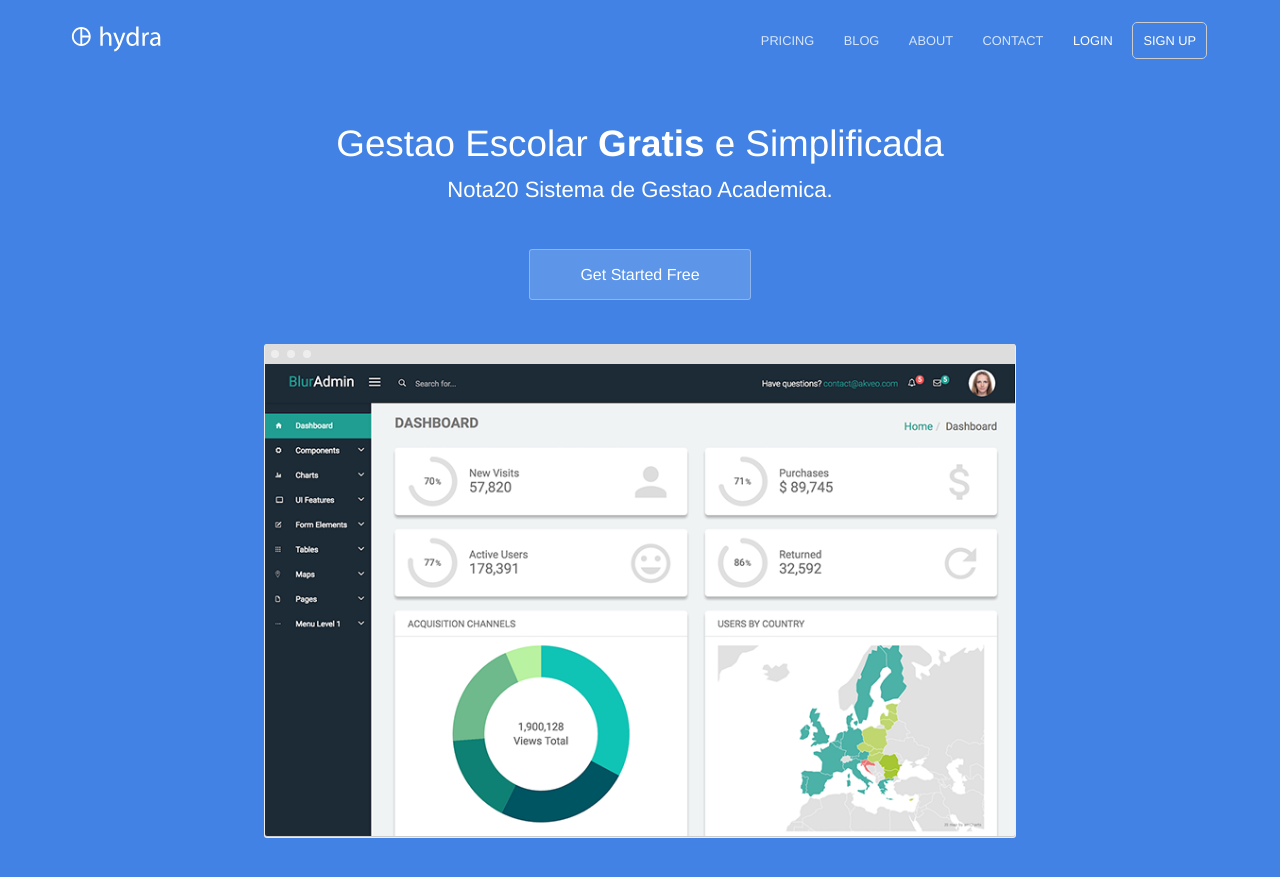
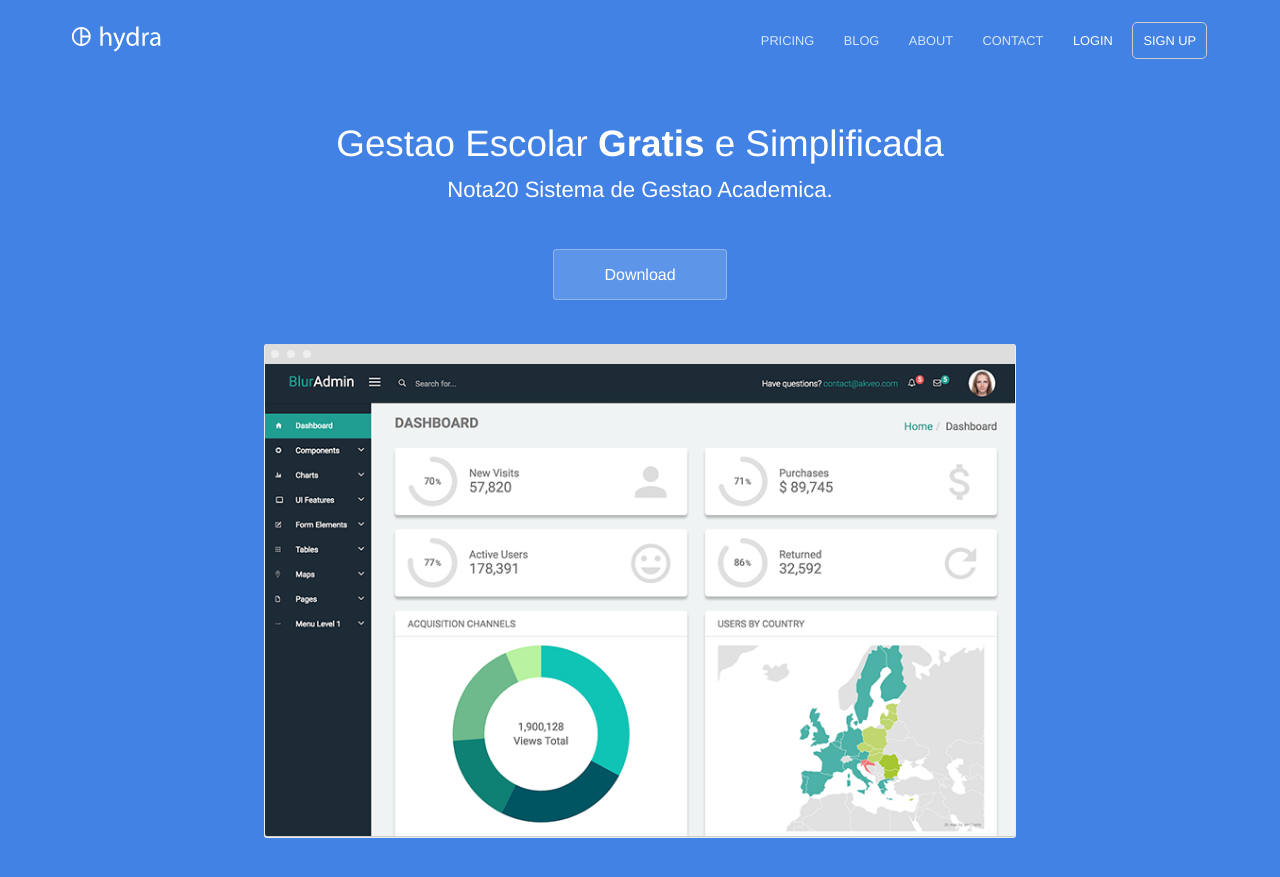
Before and after one commit to Manguena/manguena.github.io, a Jekyll site: the page built from index.html, in a window 1280 px wide and 900 px high. Shown: the top 877 px of the window. Built offline with Jekyll 4.4.1, drawn with Linux system fonts in a browser that asks for light colours.

Commit message:
Update index.html

```diff
--- a/index.html
+++ b/index.html
@@ -6,7 +6,7 @@
 	<div class="text-container">
 		<h1 class="editable"> Gestao Escolar <strong>Gratis</strong> e Simplificada</h1>
 		<p class="subtext editable">Nota20 Sistema de Gestao Academica.</p>
-		<div class="cta button alt"><a href="{{ site.baseurl }}/contact/">Get Started Free</a></div>
+		<div class="cta button alt"><a href="{{ site.baseurl }}/contact/">Download</a></div>
 		<div>
 			<img src="{{ site.baseurl }}/images/dashboard.png" alt="Screenshot" class="screenshot editable" />
 		</div>
```
